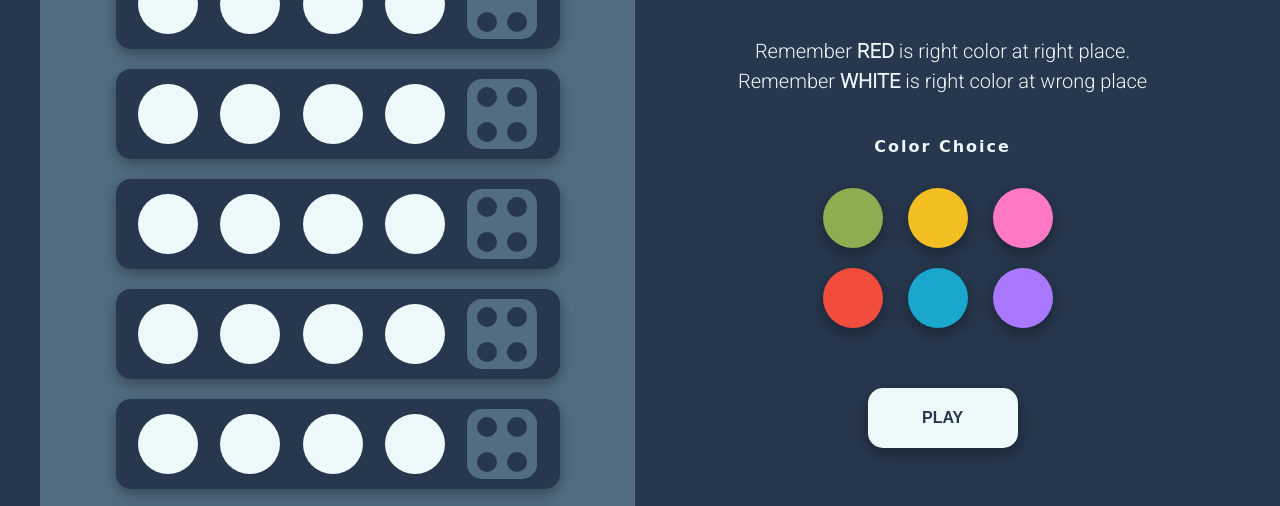
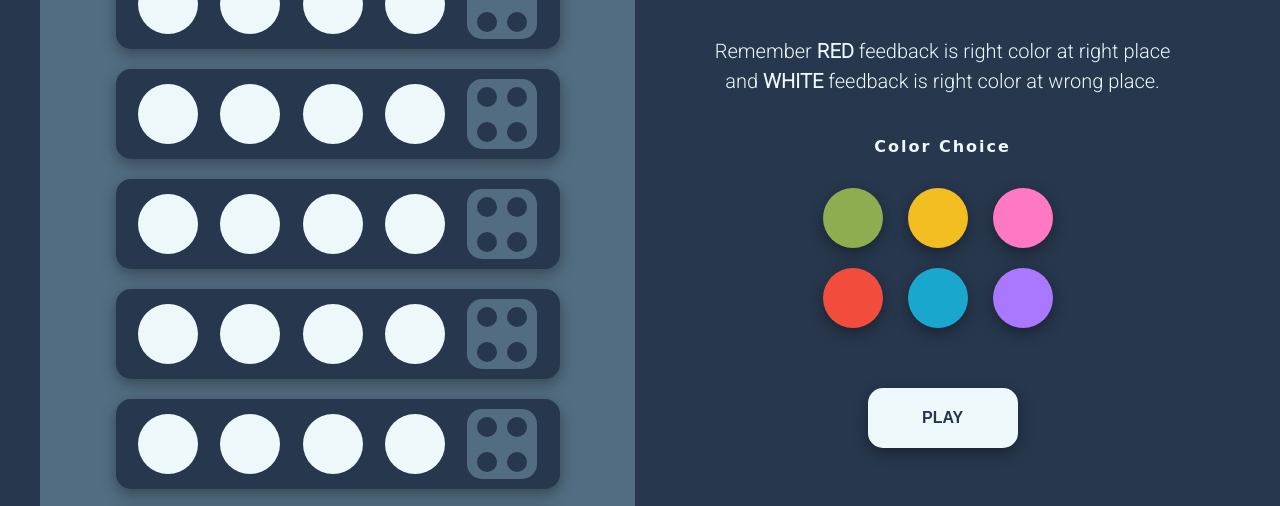
Before and after one commit to AgatheLouiseLav/MastermindGame, a website: page index.html in a window 1280 px wide. Shown: the part 231-737 px from the top of the page. Drawn offline with Linux system fonts and the light colour scheme; a web font is replaced by a local one.

Commit message:
modify HTML ptag

```diff
--- a/index.html
+++ b/index.html
@@ -135,8 +135,8 @@
 		<h3></h3>
 		<h1>MASTERMIND</h1>
 
-		<p>Remember <span> RED </span> is right color at right place.<br>
-		Remember <span> WHITE </span> is right color at wrong place </p>
+		<p>Remember <span> RED </span> feedback is right color at right place<br>
+		and <span> WHITE </span> feedback is right color at wrong place.</p>
 
 		<h4>Color Choice</h4>
 		<div class="choice">
```
